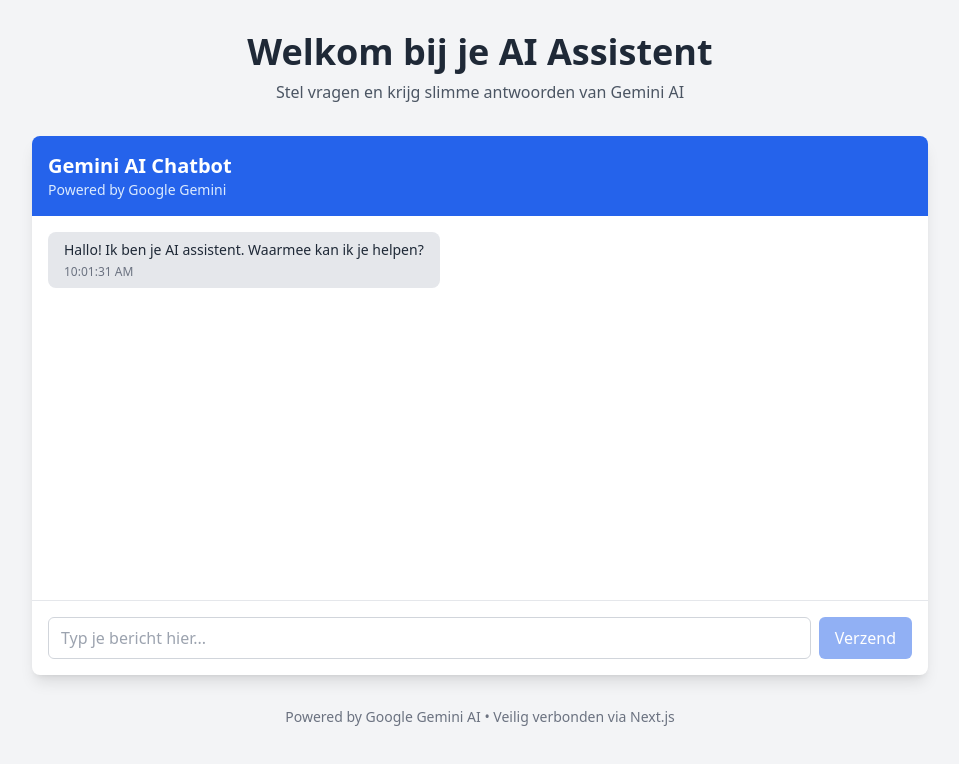
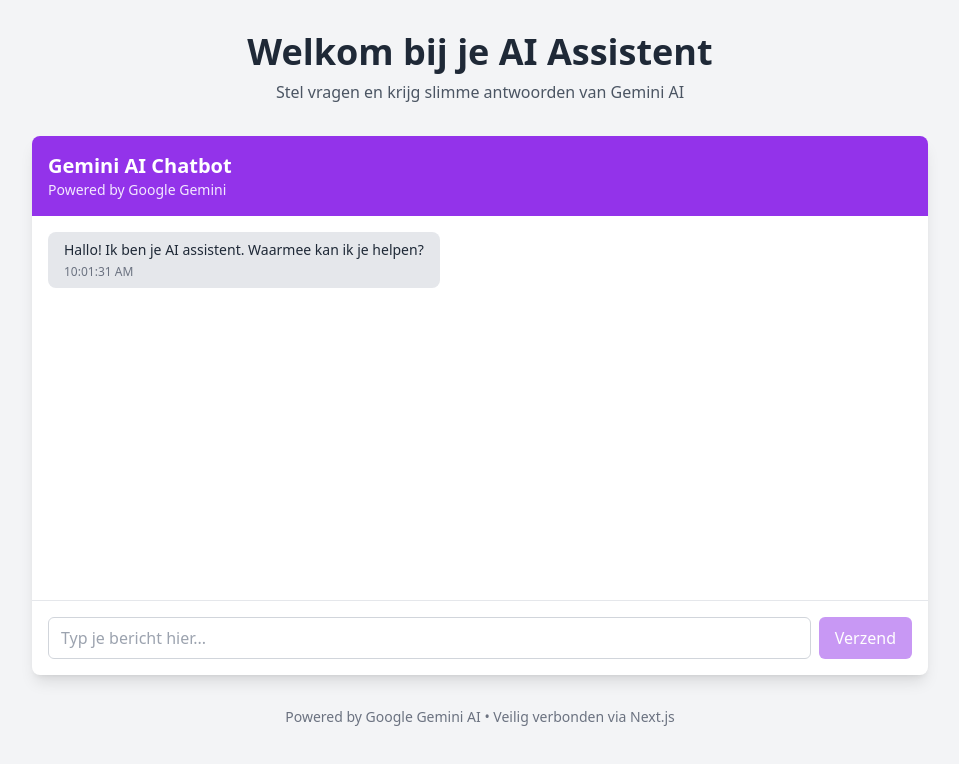
Before and after one commit to TomNaberink/gemini-simpele-chatbot-nextJS-cursor, a Next.js app: page / in a window 1280 px wide. Shown: the top 764 px of the page, without its empty margins (160-1119 px from the left). Built offline with nearby package versions, Linux system fonts and the light colour scheme.

Commit message:
Change blue colors to purple

```diff
--- a/src/components/ChatBot.tsx
+++ b/src/components/ChatBot.tsx
@@ -84,9 +84,9 @@
   return (
     <div className="max-w-4xl mx-auto bg-white rounded-lg shadow-lg overflow-hidden">
       {/* Header */}
-      <div className="bg-blue-600 text-white p-4">
+      <div className="bg-purple-600 text-white p-4">
         <h1 className="text-xl font-semibold">Gemini AI Chatbot</h1>
-        <p className="text-blue-100 text-sm">Powered by Google Gemini</p>
+        <p className="text-purple-100 text-sm">Powered by Google Gemini</p>
       </div>
 
       {/* Chat Messages */}
@@ -99,13 +99,13 @@
             <div
               className={`max-w-xs lg:max-w-md px-4 py-2 rounded-lg ${
                 message.sender === 'user'
-                  ? 'bg-blue-600 text-white'
+                  ? 'bg-purple-600 text-white'
                   : 'bg-gray-200 text-gray-800'
               }`}
             >
               <p className="text-sm">{message.text}</p>
               <p className={`text-xs mt-1 ${
-                message.sender === 'user' ? 'text-blue-100' : 'text-gray-500'
+                message.sender === 'user' ? 'text-purple-100' : 'text-gray-500'
               }`}>
                 {message.timestamp.toLocaleTimeString()}
               </p>
@@ -134,14 +134,14 @@
             onChange={(e) => setInputMessage(e.target.value)}
             onKeyPress={handleKeyPress}
             placeholder="Typ je bericht hier..."
-            className="flex-1 border border-gray-300 rounded-md px-3 py-2 focus:outline-none focus:ring-2 focus:ring-blue-500 focus:border-transparent resize-none"
+            className="flex-1 border border-gray-300 rounded-md px-3 py-2 focus:outline-none focus:ring-2 focus:ring-purple-500 focus:border-transparent resize-none"
             rows={1}
             disabled={isLoading}
           />
           <button
             onClick={sendMessage}
             disabled={isLoading || !inputMessage.trim()}
-            className="bg-blue-600 text-white px-4 py-2 rounded-md hover:bg-blue-700 focus:outline-none focus:ring-2 focus:ring-blue-500 focus:ring-offset-2 disabled:opacity-50 disabled:cursor-not-allowed"
+            className="bg-purple-600 text-white px-4 py-2 rounded-md hover:bg-purple-700 focus:outline-none focus:ring-2 focus:ring-purple-500 focus:ring-offset-2 disabled:opacity-50 disabled:cursor-not-allowed"
           >
             {isLoading ? 'Verzenden...' : 'Verzend'}
           </button>
```
